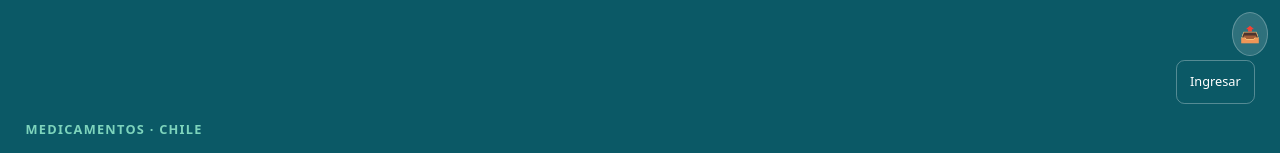
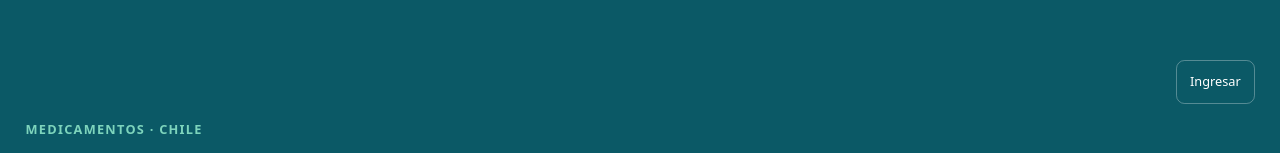
Before and after one commit to gonzavejar/remedios-v1, a Next.js app: page / in a window 1280 px wide. Shown: the top 153 px of the page. Built offline with nearby package versions, Linux system fonts and the light colour scheme; no server answers.

Commit message:
fix: boton compartir via script en layout

```diff
--- a/app/layout.tsx
+++ b/app/layout.tsx
@@ -57,27 +57,13 @@ export default function RootLayout({
         <Analytics />
 
         {/* Botón compartir — fijo arriba a la derecha, visible en todas las páginas */}
-        <button
-          id="btn-compartir"
-          title="Compartir app"
-          style={{
-            position: 'fixed',
-            top: '12px',
-            right: '12px',
-            zIndex: 9999,
-            background: 'rgba(255,255,255,0.15)',
-            backdropFilter: 'blur(8px)',
-            border: '1px solid rgba(255,255,255,0.25)',
-            borderRadius: '50%',
-            width: '36px',
-            height: '36px',
-            display: 'flex',
-            alignItems: 'center',
-            justifyContent: 'center',
-            cursor: 'pointer',
-            fontSize: '16px',
-          }}
-          onclick="
+        <script dangerouslySetInnerHTML={{ __html: `
+          (function() {
+            var btn = document.createElement('button');
+            btn.title = 'Compartir app';
+            btn.innerHTML = '📤';
+            btn.style.cssText = 'position:fixed;top:12px;right:12px;z-index:9999;background:rgba(255,255,255,0.15);backdrop-filter:blur(8px);border:1px solid rgba(255,255,255,0.25);border-radius:50%;width:36px;height:36px;display:flex;align-items:center;justify-content:center;cursor:pointer;font-size:16px;line-height:1;';
+            btn.addEventListener('click', function() {
               var url = 'https://turemedio.vercel.app';
               var texto = '💊 ¿Cuánto debería costar tu remedio? Compara precios en farmacias chilenas: ';
               if (navigator.share) {
@@ -85,10 +71,12 @@ export default function RootLayout({
               } else {
                 window.open('https://wa.me/?text=' + encodeURIComponent(texto + url), '_blank');
               }
-          "
-        >
-          📤
-        </button>
+            });
+            document.addEventListener('DOMContentLoaded', function() {
+              document.body.appendChild(btn);
+            });
+          })();
+        `}} />
 
         {/* Registro del Service Worker */}
         <script dangerouslySetInnerHTML={{
```
Lines whose indentation alone changed are shown as unchanged.
